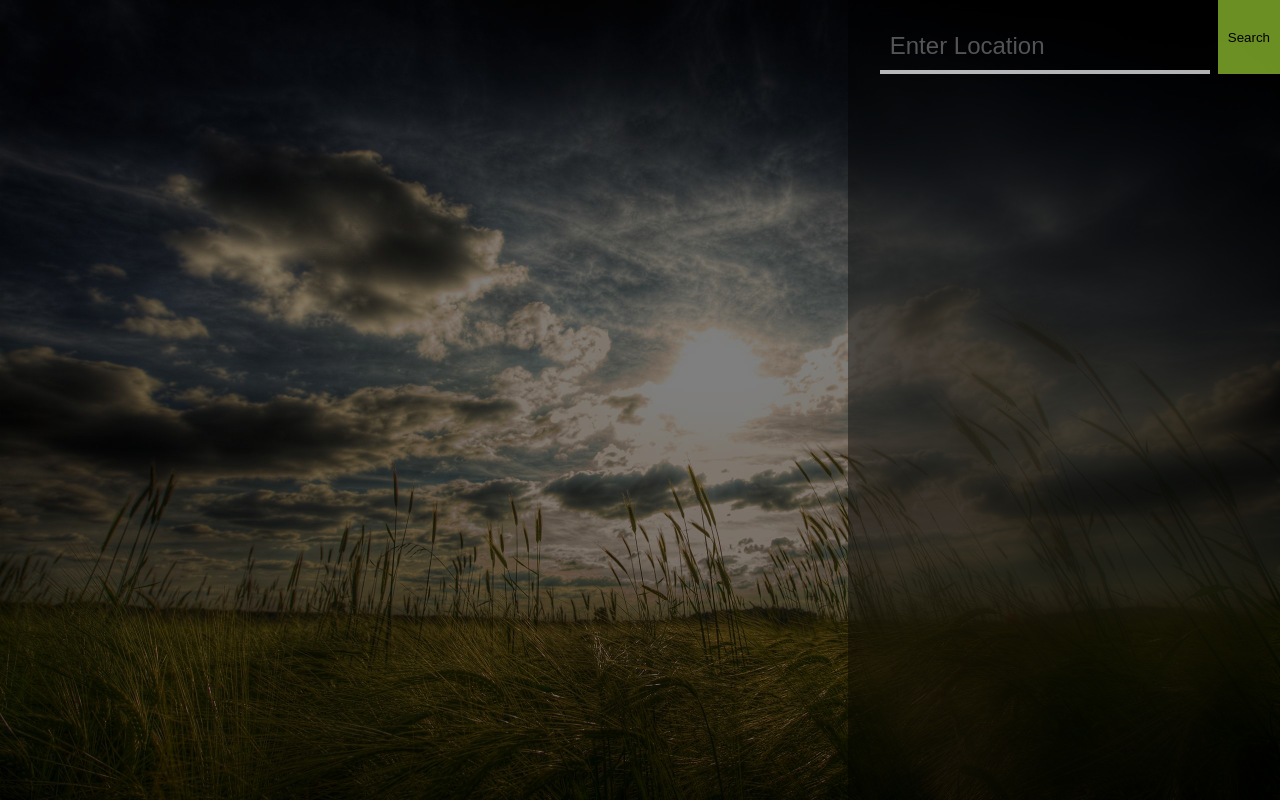
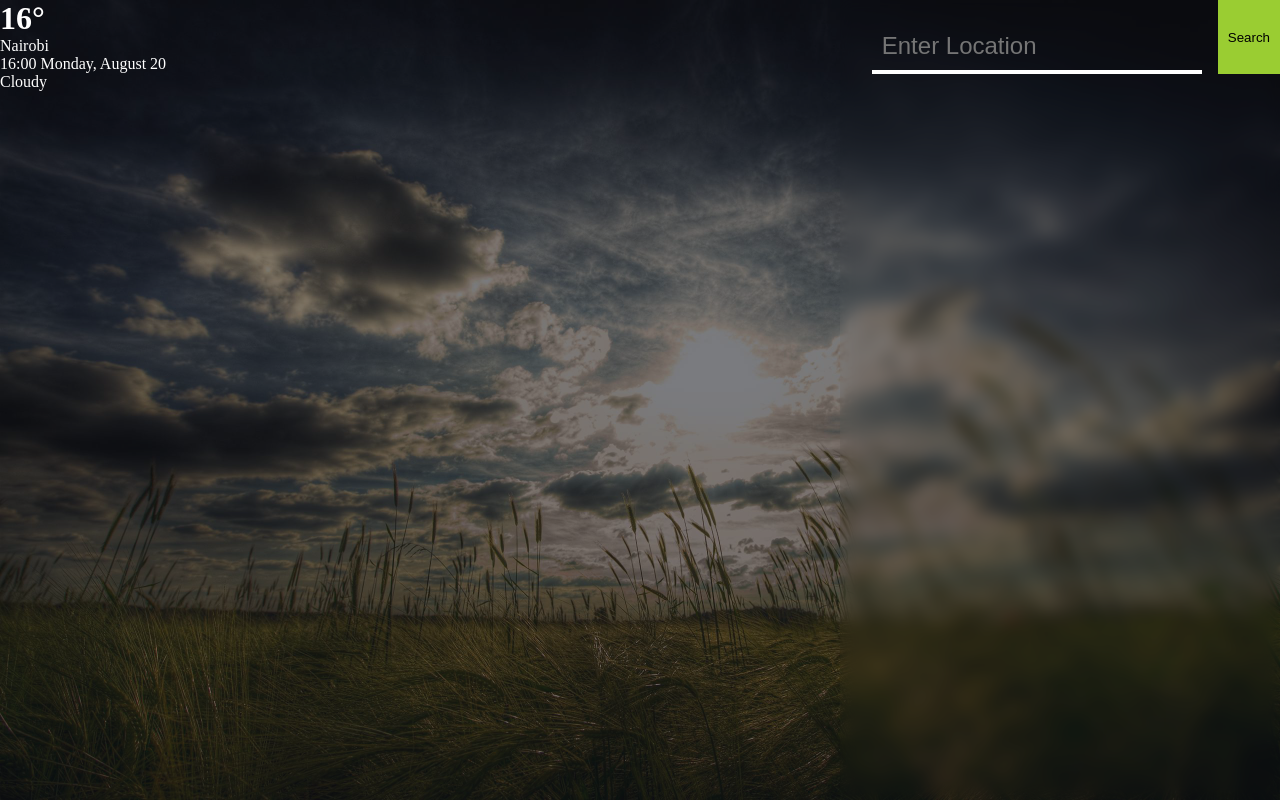
Before and after one commit to obre-bjorn/weather-app, a website built with webpack: page dist/index.html in a window 1280 px wide. Built offline with nearby package versions, Linux system fonts and the light colour scheme; no server answers.

Commit message:
weather details template

```diff
--- a/dist/index.html
+++ b/dist/index.html
@@ -11,7 +11,15 @@
 
 <body>
     <div id="app-container">
-        <div id="main-detail"></div>
+        <div id="main-detail">
+            <div class="logo"></div>
+            <div class="weather-info">
+                <h1>16&deg;</h1>
+                <span>Nairobi</span>
+                <p>16:00 Monday, August 20</p>
+                <div class="weather-symbol">Cloudy</div>
+            </div>
+        </div>
         <div id="controls">
             <form action="" id="search-location">
                 <input type="text" id="location" placeholder="Enter Location">
--- a/dist/style.css
+++ b/dist/style.css
@@ -23,17 +23,15 @@
 
 
 #main-detail {
-    background-color: black;
-    opacity: 50%;
-
+    background: rgba(18, 21, 27, 0.56);
+    color: white;
 }
 
 #controls {
     padding-left: 2rem;
     /* padding-top: 2rem; */
-    background: black;
-    opacity: 70%;
-    backdrop-filter: blur(15px);
+    background: rgba(18, 21, 27, 0.56);
+    backdrop-filter: blur(8px);
 }
 
 
@@ -41,7 +39,7 @@
     width: 100%;
     display: flex;
     background: none;
-    gap: .5rem
+    gap: 1rem
 }
 
 #search-location>input {
```
